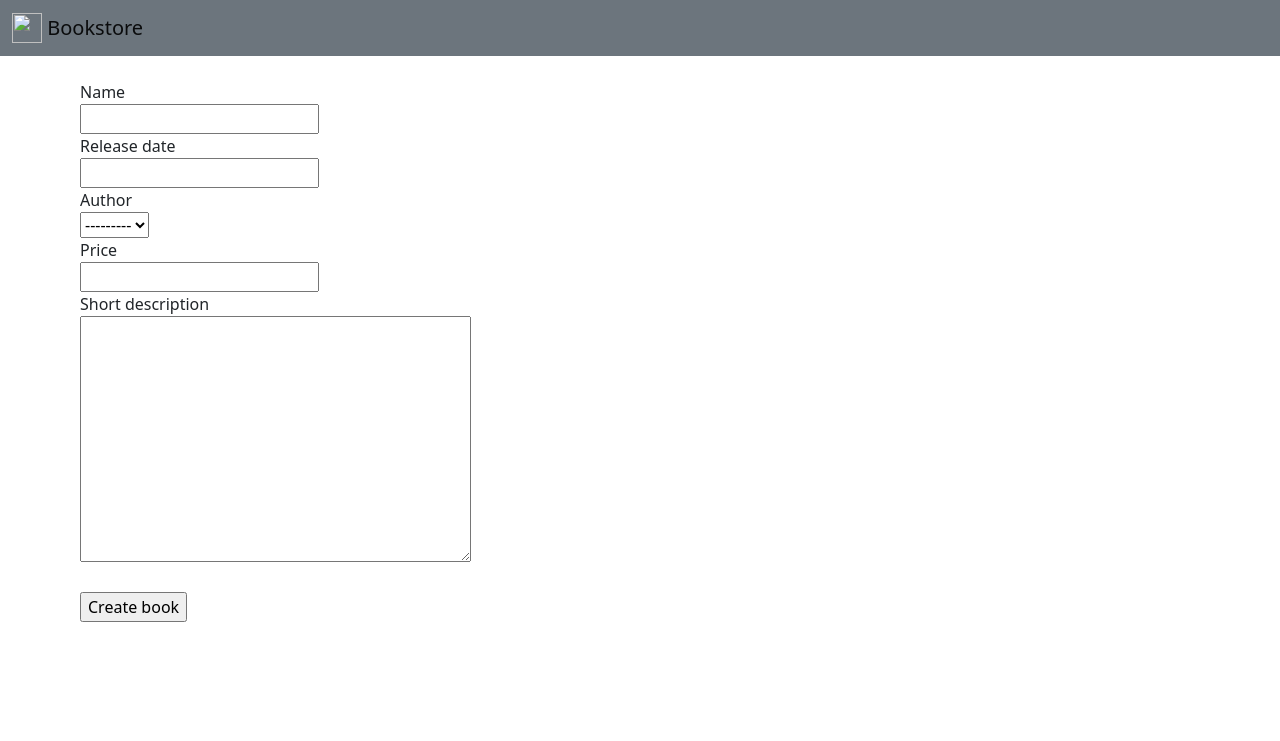
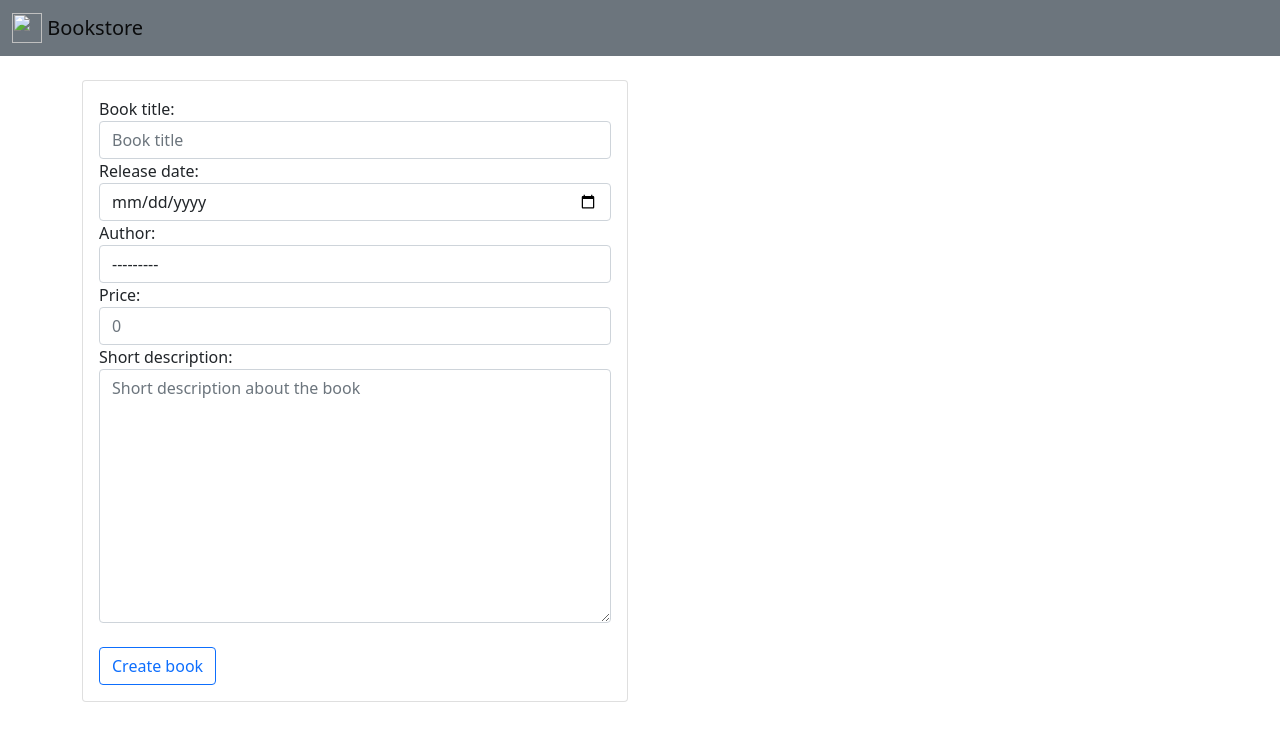
Before and after one commit to imrealq/bookstore_django, a Django app: page /create_book/ in a window 1280 px wide. Shown: the top 741 px of the page. Run offline with Django 3.2, Linux system fonts and the light colour scheme; the visitor is signed in with stand-in values (Sample User, id 1); data that the repository does not hold is empty.

Commit message:
change html form

```diff
--- a/authentication/forms.py
+++ b/authentication/forms.py
@@ -1,4 +1,4 @@
-from django.forms import ModelForm
+from django.forms import ModelForm, TextInput, EmailInput,  PasswordInput, DateInput, Select, NumberInput, Textarea
 
 from django.contrib.auth.forms import UserCreationForm
 
@@ -17,3 +17,25 @@ class CreateBook(ModelForm):
 	class Meta:
 		model = BooksInfo
 		fields = '__all__'
+
+		widgets = {
+			'book_title': TextInput(attrs={
+				'class': "form-control",
+	        	'placeholder': 'Book title',
+				}),
+			'release_date': DateInput(attrs={
+			    'class': "form-control",
+			    'type': 'date',
+				}),
+			'author': Select(attrs={
+				'class': "form-control",
+				}),
+			'price': NumberInput(attrs={
+				'class': "form-control",
+				'placeholder': '0'
+				}),
+			'short_description': Textarea(attrs={
+				'class': "form-control",
+				'placeholder': 'Short description about the book'
+				}),
+		}
--- a/authentication/models.py
+++ b/authentication/models.py
@@ -2,18 +2,20 @@ from django.db import models
 
 # Create your models here.
 
+from datetime import date
+
 class Author(models.Model):
-	name = models.CharField(max_length=100)
-	# date_of_birth = models.DateField()
+	name = models.CharField(max_length=100, default="Unknown")
+	date_of_birth = models.DateField(default=date(1900,1,1))
 
 	def __str__(self):
 		return self.name
 
 
 class BooksInfo(models.Model):
-	name = models.CharField(max_length=100, null=True)
+	book_title = models.CharField(max_length=100, null=True)
 	release_date = models.DateField()
-	author = models.ForeignKey(Author, on_delete=models.CASCADE)
+	author = models.ForeignKey(Author, on_delete=models.CASCADE,)
 	price = models.IntegerField()
 	short_description = models.TextField()
 
--- a/authentication/templates/authentication/create_book.html
+++ b/authentication/templates/authentication/create_book.html
@@ -2,19 +2,25 @@
 
 {% block content %}
 <br>
+<div class="container">
+	<div class="row">
+		<div class="col-6">
+			<div class="card">
+				<div class="card-body">
+					<form action="" method="POST">
+						{% csrf_token %}
+
+						{{form}}
+						<br>
+						<input class="btn btn-outline-primary" type="submit" name="create" value="Create book">
+					</form>
+				</div>
+			</div>
+		</div>
+	</div>
+</div>
 <div class="rows" style="margin-left: 5rem">
-	<form action="" method="POST">
-		{% csrf_token %}
 
-		{% for field in form %}
-		<div class="form-group">
-			<label for="id_{{ field.label }}">{{field.label}}</label>
-			<div>{{field}}</div>
-		</div>
-		{% endfor %}
+</div>
 
-		<br>
-		<input type="submit" name="create" value="Create book">
-	</form>
-</div>
 {% endblock %}
--- a/authentication/templates/authentication/home.html
+++ b/authentication/templates/authentication/home.html
@@ -9,7 +9,7 @@
   				<h2>Books List</h2>
 				<div>
 					{% for message in messages %}
-					{{message}}
+					<div class="alert alert-danger" role="alert">{{message}}</div>
 					{% endfor %}
 				</div>
   				<div class="d-md-flex justify-content-md-end">
@@ -33,7 +33,7 @@
 				  	{% for book in books %}
 				  	<tr>
 				  		<th>{{ loop.index }}</th>
-				  		<td>{{book.name}}</td>
+				  		<td>{{book.book_title}}</td>
 				  		<td>{{book.release_date}}</td>
 				  		<td>{{book.author}}</td>
 				  		<td>{{book.short_description}}</td>
--- a/authentication/templates/authentication/login.html
+++ b/authentication/templates/authentication/login.html
@@ -11,13 +11,13 @@
 					<div class="row">
 						<div class="col-md-12">
 						  <label for="username" class="form-label">Username</label>
-						  <input type="text" class="form-control" id="username" placeholder="Username">
+						  <input type="text" class="form-control" id="username" placeholder="Username" name="username">
 						</div>
 					</div>
 					<div class="row">
 						<div class="col-md-12">
 						  <label for="password" class="form-label">Password</label>
-						  <input type="password" class="form-control" id="password" placeholder="Password">
+						  <input type="password" class="form-control" id="password" placeholder="Password" name="password">
 						</div>
 					</div>
 					<br>
--- a/authentication/templates/authentication/register.html
+++ b/authentication/templates/authentication/register.html
@@ -46,7 +46,7 @@
 					</div>
 					<br>
 					<div class="d-flex d-flex justify-content-end">
-						<input class="btn btn-outline-success" type="submit" value="Create User">
+						<input class="btn btn-outline-primary" type="submit" value="Create User">
 					</div>
 
 				</form>
--- a/authentication/views.py
+++ b/authentication/views.py
@@ -16,7 +16,6 @@ from .models import BooksInfo
 @unauthenticated_user
 def registerPage(request):
 	form = CreateUserForm()
-
 	if request.method == "POST":
 		form = CreateUserForm(request.POST)
 		if form.is_valid():
@@ -27,7 +26,6 @@ def registerPage(request):
 
 			return redirect('login')
 		else:
-			print("***log***", form)
 			messages.error(request, "Please re-fill")
 	context = {'form': form}
 
@@ -63,12 +61,12 @@ def home(request):
 
 @login_required(login_url='login')
 def createBook(request):
-	form = CreateBook()
+	form = CreateBook(auto_id="id_%s")
 	if request.method == "POST":
 		form = CreateBook(request.POST)
 		if form.is_valid():
 			form.save()
-			book = form.cleaned_data['name']
+			book = form.cleaned_data['book_title']
 			messages.success(request, f'Book "{book}" was added')
 			return redirect('home')
 
@@ -84,7 +82,7 @@ def updateBook(request, pk):
 		form = CreateBook(request.POST, instance=book)
 		if form.is_valid():
 			form.save()
-			book = form.cleaned_data['name']
+			book = form.cleaned_data['book_title']
 			messages.success(request, f'Book "{book}" was updated')
 			return redirect('home')
 
@@ -98,7 +96,7 @@ def deleteBook(request, pk):
 
 	if request.method == "POST":
 		book.delete()
-		messages.success(request, f'Book "{book}" was deleted')
+		messages.success(request, f'Book "{book.book_title}" was deleted')
 		return redirect('home')
 
 	context = {'book': book}
```
Also changed, not shown: authentication/templates/authentication/delete_book.html (+12 -8 lines), authentication/templates/authentication/update_book.html (+8 -6 lines), authentication/migrations/0004_auto_20210317_0205.py (added), authentication/migrations/0005_auto_20210317_0237.py (added), authentication/migrations/0006_auto_20210317_0350.py (added), authentication/migrations/0007_auto_20210317_0704.py (added).
